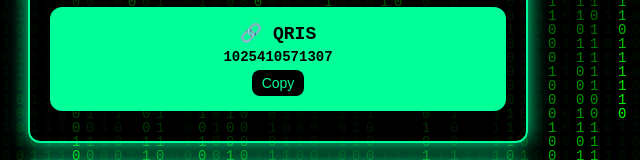
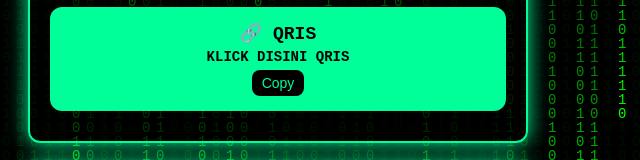
Before and after one commit to garzstrr/garz-paymemt, a plain HTML site: page index.html in a window 1280 px wide. Shown: the part 456-616 px from the top of the page, 362-1002 px from the left. Drawn offline with Linux system fonts and the light colour scheme.

Commit message:
Add files via upload

```diff
--- a/index.html
+++ b/index.html
@@ -144,7 +144,7 @@
 
       <div class="payment-option" onclick="showQRIS()">
         🔗 QRIS
-        <span class="number" id="qris-number">1025410571307</span>
+        <span class="number" id="qris-number">KLICK DISINI QRIS</span>
         <button class="copy-btn" onclick="event.stopPropagation(); copyNumber('qris-number')">Copy</button>
       </div>
     </div>
```
